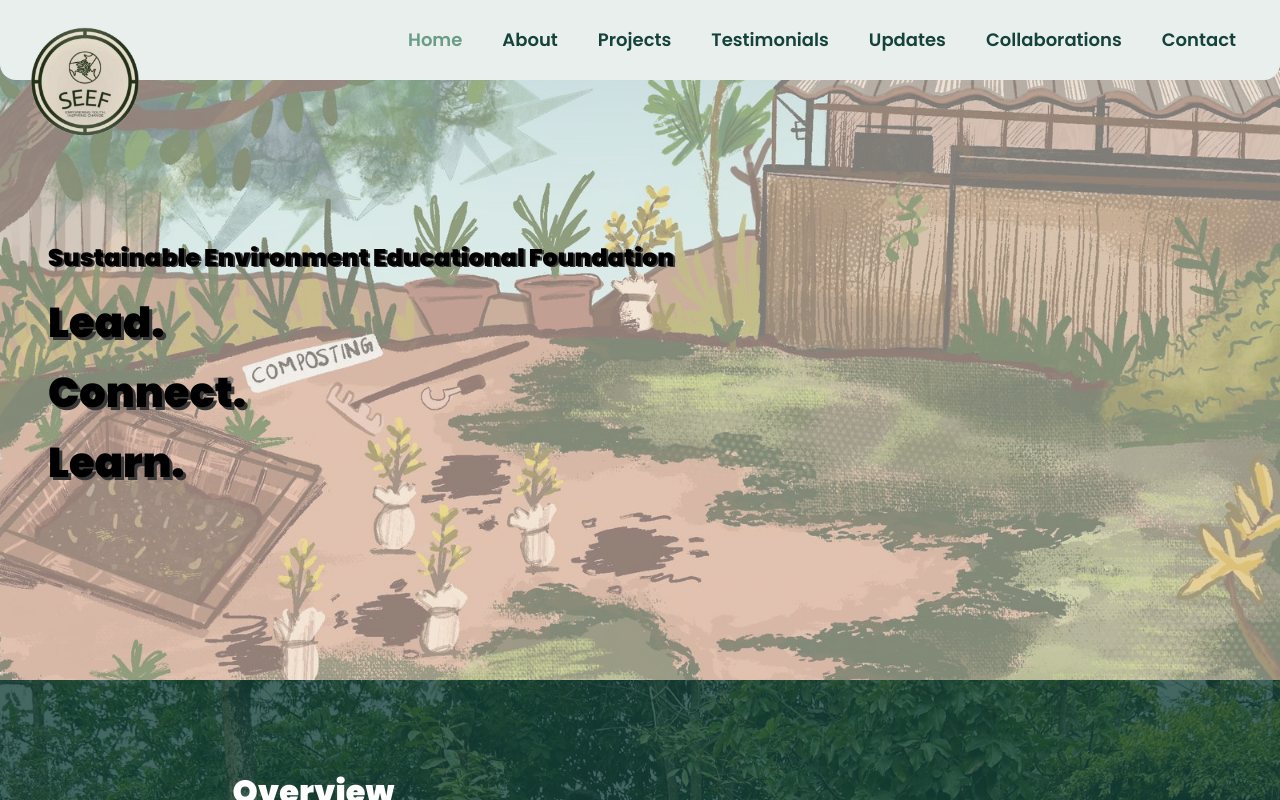
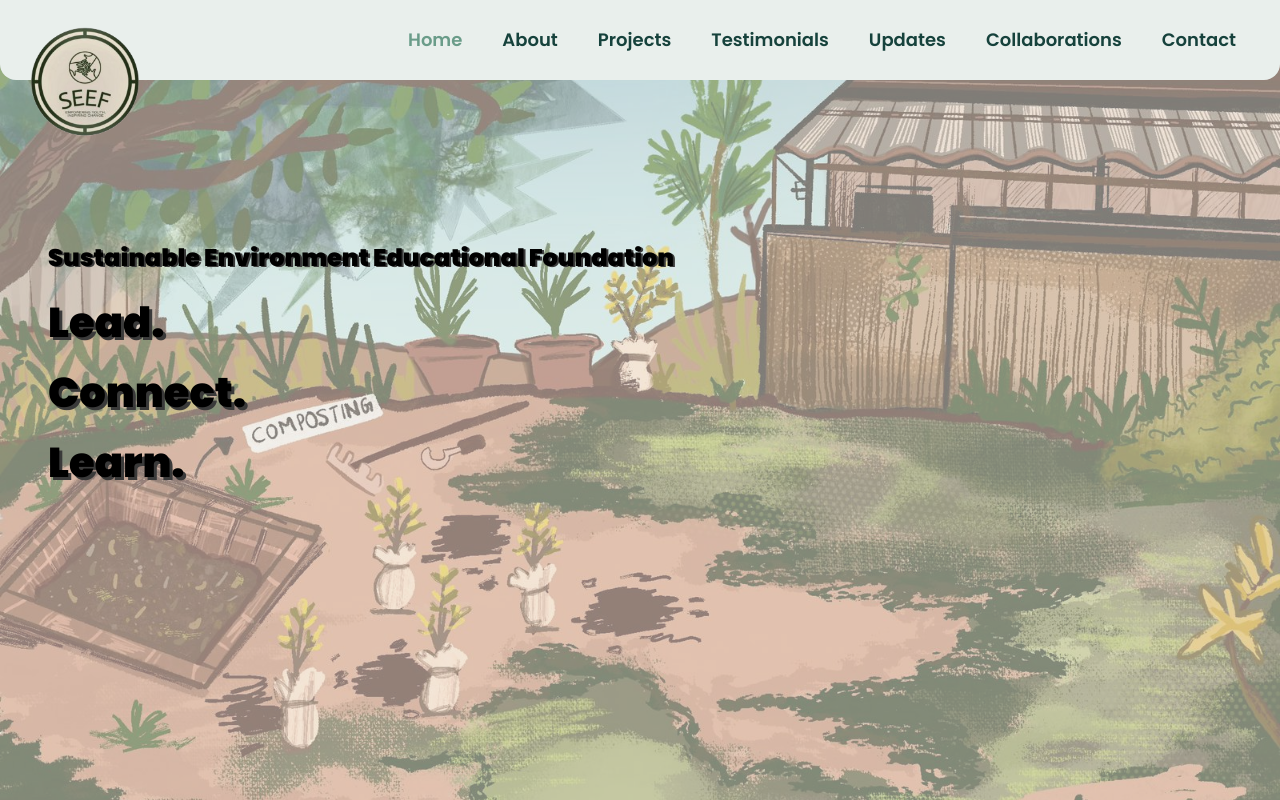
Before and after one commit to joshua-jinu/seef-website, a React (Vite) app: page / in a window 1280 px wide. Shown: the top 800 px of the page. Built offline with nearby package versions, Linux system fonts and the light colour scheme.

Commit message:
Update css

```diff
--- a/src/styles/home.css
+++ b/src/styles/home.css
@@ -8,7 +8,7 @@
 
 .homehero > img {
   width: 100%;
-    max-height: 85vh;
+  max-height: 100vh;
   border-radius: 0rem 0rem 0rem 0rem;
   vertical-align: middle;
   z-index: -1;
@@ -24,7 +24,7 @@
   background-color: hsl(150, 16%, 93%, 0.5);
   color: black;
   z-index: 3;
-    font-family: 'Rubik', sans-serif;
+  font-family: "Rubik", sans-serif;
   font-weight: 900;
   text-align: left;
 }
@@ -34,36 +34,35 @@
   padding-top: 15rem;
 }
 
-.overlay-text>h2{
+.overlay-text > h2 {
   font-size: 1.5rem;
   font-weight: 900;
   text-shadow: 2px 1px 0px #3a3a3a;
 }
-.overlay-text>h1{
+.overlay-text > h1 {
   font-size: 2.6rem;
   text-shadow: 3px 3px 0px #3a3a3a;
 }
-@media(max-width:600px) {
+@media (max-width: 600px) {
   .overlay-text {
     padding-left: 2rem;
     padding-top: 5rem;
   }
 
-    .overlay-text>h2{
-        font-size: 0.90rem;
+  .overlay-text > h2 {
+    font-size: 0.9rem;
     text-shadow: 0px 0px 2px #3a3a3a;
   }
-    .overlay-text>h1{
-        font-size: 1.5rem ;
+  .overlay-text > h1 {
+    font-size: 1.5rem;
     margin-top: -0.55rem;
     text-shadow: 0px 0px 2px #3a3a3a;
   }
-
 }
 
 /* about-section */
-.about-components{
-    background-image: url('../assets/group.jpg');
+.about-components {
+  background-image: url("../assets/group.jpg");
   background-repeat: no-repeat;
 }
 
@@ -86,9 +85,9 @@
   text-decoration-line: underline;
   text-decoration-style: wavy;
   text-decoration-color: var(--lighttheme);
-    color: white;;
+  color: white;
 }
 
 #read-more {
-    background-color: #16423C;
+  background-color: #16423c;
 }
```
Lines whose indentation alone changed are shown as unchanged.
